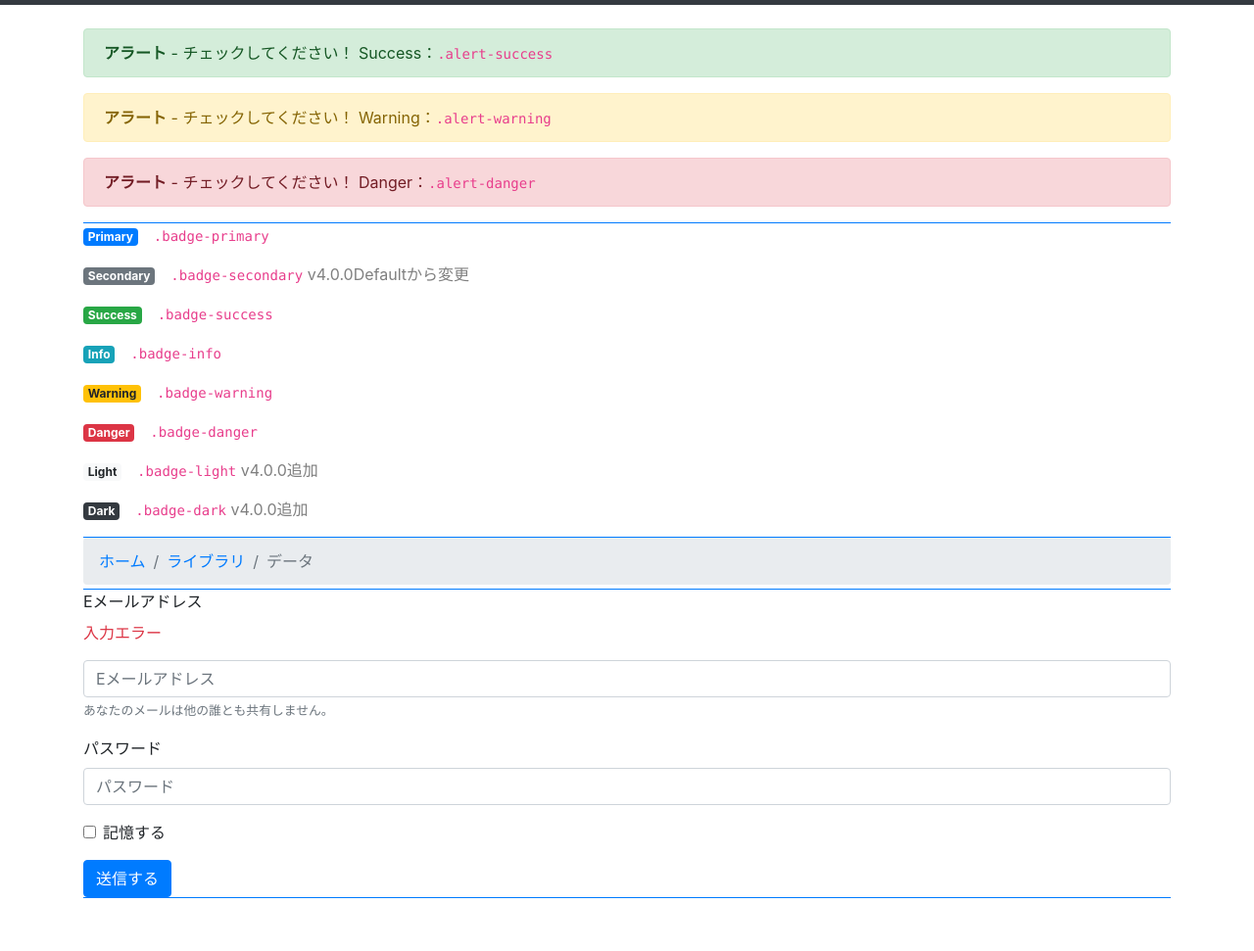
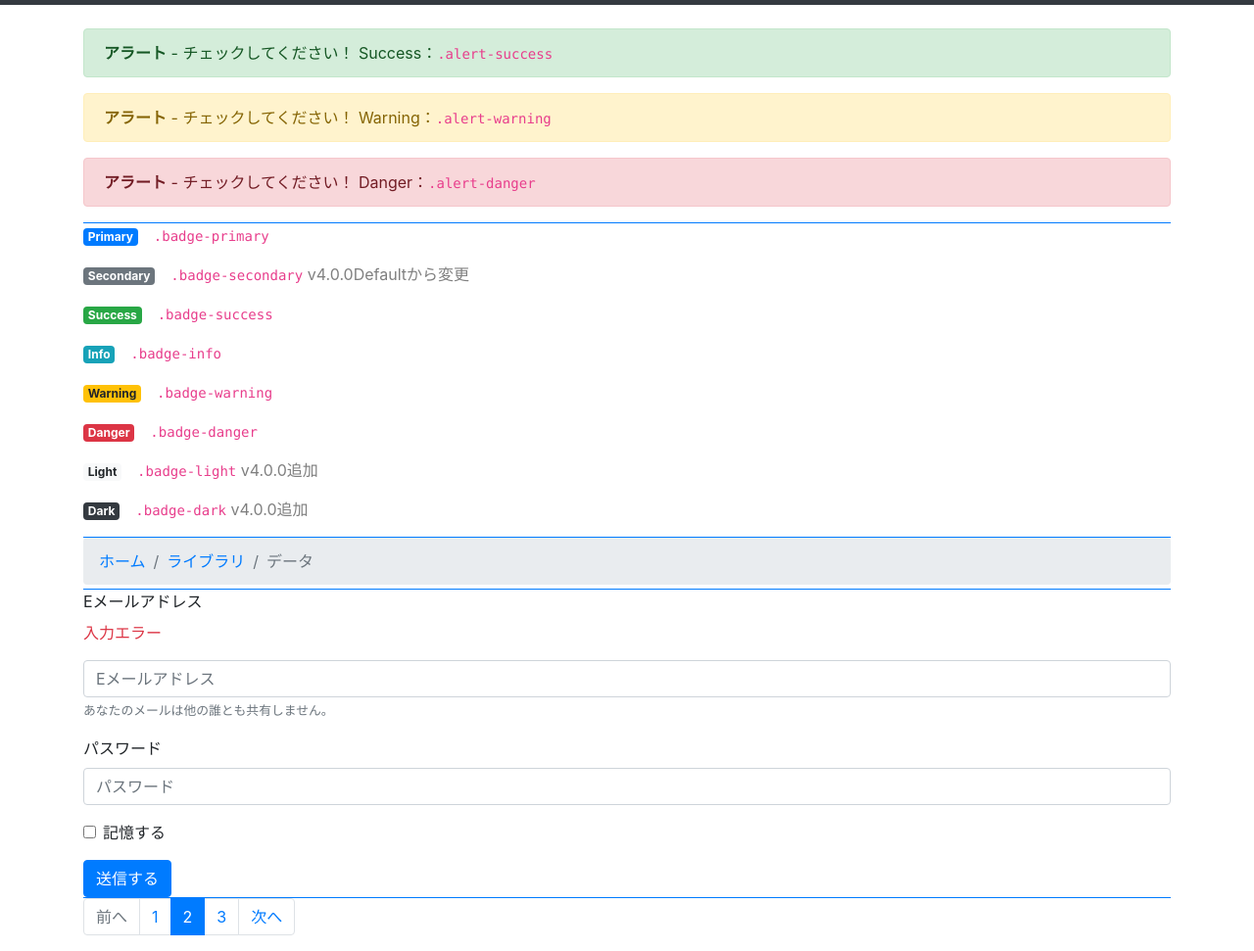
Before and after one commit to umatakun/bootboot_strap_camp, a plain HTML site: page index.html in a window 1280 px wide. Shown: the part 51-1022 px from the top of the page at 98% size. Before the commit the page ends 968 px from the top, so only its background shows below. Drawn offline with nearby package versions, Linux system fonts and the light colour scheme.

Commit message:
ページネーションの追加。

```diff
--- a/index.html
+++ b/index.html
@@ -106,6 +106,24 @@
         </div>
     </div>
 
+    <nav aria-label="...">
+        <ul class="pagination">
+            <li class="page-item disabled">
+                <span class="page-link">前へ</span>
+            </li>
+            <li class="page-item"><a class="page-link" href="#">1</a></li>
+            <li class="page-item active" aria-current="page">
+      <span class="page-link">
+        2
+        <span class="sr-only">(現位置)</span>
+      </span>
+            </li>
+            <li class="page-item"><a class="page-link" href="#">3</a></li>
+            <li class="page-item">
+                <a class="page-link" href="#">次へ</a>
+            </li>
+        </ul>
+    </nav>
 
 </main><!-- /.container -->
 
```
